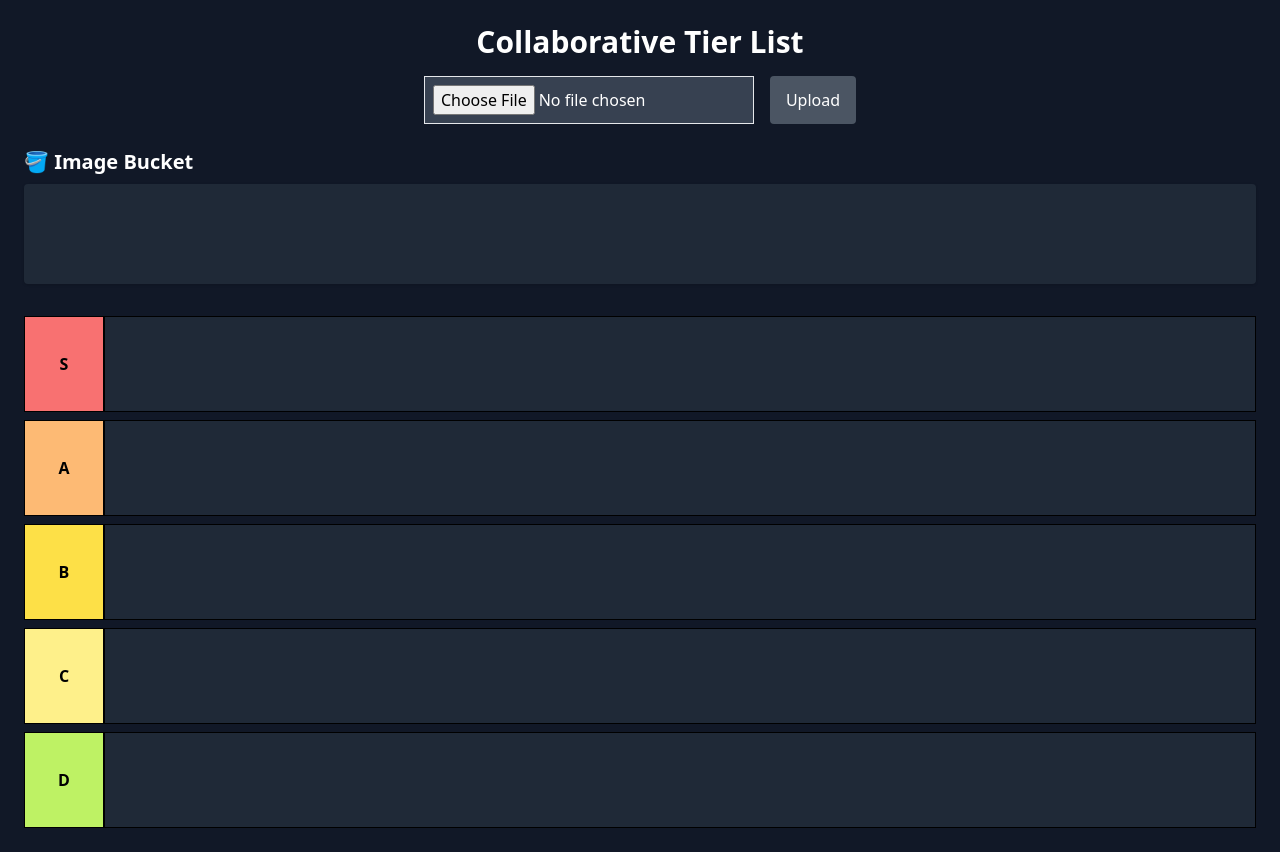
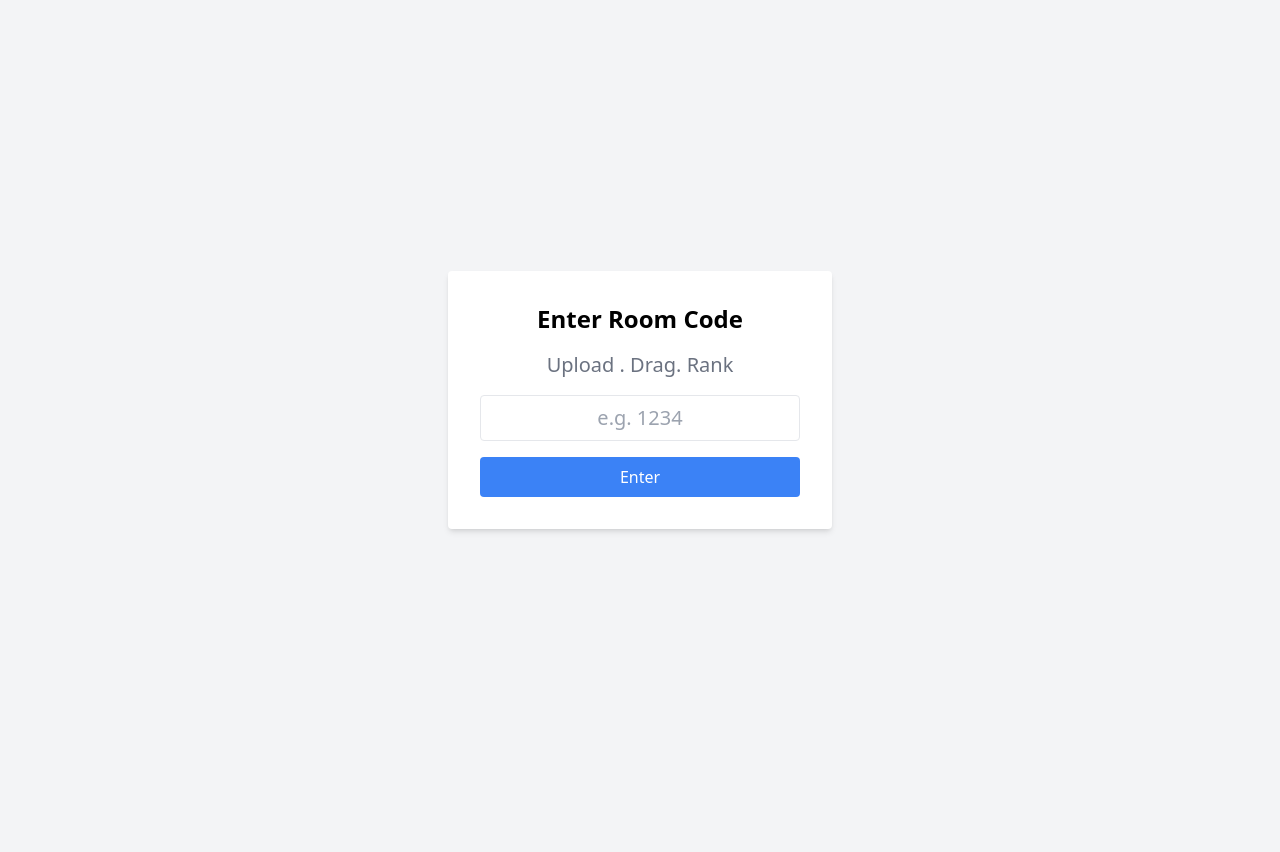
Before and after one commit to Samrridh/SnapRank, a Flask app: page / in a window 1280 px wide. After the commit the page ends 532 px from the top, so only its background shows below. Run offline with Flask 3, Linux system fonts and the light colour scheme; some libraries are stand-ins or nearby versions.

Commit message:
added rooms and multiple uploads at one time

```diff
--- a/app.py
+++ b/app.py
@@ -1,43 +1,69 @@
 from flask import Flask, render_template, request, redirect, url_for
-from flask_socketio import SocketIO, emit
 import os
 from werkzeug.utils import secure_filename
 
 app = Flask(__name__)
-app.config["SECRET_KEY"] = "secret!"
-socketio = SocketIO(app)
-
 UPLOAD_FOLDER = "static/uploads"
 app.config["UPLOAD_FOLDER"] = UPLOAD_FOLDER
 
+room_data = {}
 
-image_data = {}
+@app.route("/", methods=["GET", "POST"])
+def home():
+    if request.method == "POST":
+        code = request.form["room_code"]
+        if not code.isdigit() or len(code) != 4:
+            return render_template("join.html", error="Enter a 4-digit code.")
 
-@app.route("/")
-def index():
-    tiers = {"BUCKET": [], "S": [], "A": [], "B": [], "C": [], "D": []}
-    for img, tier in image_data.items():
+        if code not in room_data:
+            room_data[code] = {}
+            os.makedirs(os.path.join(UPLOAD_FOLDER, code), exist_ok=True)
+
+        return redirect(url_for("room", code=code))
+
+    return render_template("join.html")
+
+@app.route("/room/<code>")
+def room(code):
+    if code not in room_data:
+        return "Room not found", 404
+
+    # Categorize images
+    tiers = {tier: [] for tier in ["BUCKET", "S", "A", "B", "C", "D"]}
+    for img, tier in room_data[code].items():
         tiers[tier].append(img)
-    return render_template("index.html", tiers=tiers)
 
-@app.route("/upload", methods=["POST"])
-def upload():
-    file = request.files["image"]
-    if file:
+    return render_template("index.html", code=code, tiers=tiers)
+
+@app.route("/room/<code>/upload", methods=["POST"])
+def upload(code):
+    if code not in room_data:
+        return "Room not found", 404
+
+    files = request.files.getlist("image")
+    room_path = os.path.join(UPLOAD_FOLDER, code)
+
+    for file in files:
         filename = secure_filename(file.filename)
-        path = os.path.join(app.config["UPLOAD_FOLDER"], filename)
-        file.save(path)
-        image_data[filename] = "BUCKET"
-        emit("image_added", {"image": filename, "tier": "BUCKET"}, namespace='/', broadcast=True)
-    return redirect(url_for("index"))
+        save_path = os.path.join(room_path, filename)
+        file.save(save_path)
+        room_data[code][filename] = "BUCKET"
 
-@socketio.on("move_image")
-def handle_move_image(data):
+    return redirect(url_for("room", code=code))
+
+@app.route("/room/<code>/move", methods=["POST"])
+def move(code):
+    if code not in room_data:
+        return {"status": "error", "message": "Room not found"}, 404
+
+    data = request.json
     image = data["image"]
     to_tier = data["to"]
-    if image in image_data:
-        image_data[image] = to_tier
-        emit("update_image", {"image": image, "to": to_tier}, broadcast=True)
+
+    if image in room_data[code]:
+        room_data[code][image] = to_tier
+
+    return {"status": "success"}
 
 if __name__ == "__main__":
-    os.makedirs(UPLOAD_FOLDER, exist_ok=True)
+    app.run(debug=True, use_reloader=False)
--- a/static/main.js
+++ b/static/main.js
@@ -15,7 +15,7 @@ function drop(ev, toTier) {
     if (imgEl && targetContainer) {
         targetContainer.appendChild(imgEl);
 
-        fetch("/move", {
+        fetch(`/room/${roomCode}/move`, {
             method: "POST",
             headers: { "Content-Type": "application/json" },
             body: JSON.stringify({ image: imgName, to: toTier })
--- a/templates/index.html
+++ b/templates/index.html
@@ -1,26 +1,26 @@
 <!DOCTYPE html>
 <html lang="en">
 <head>
-  <meta charset="UTF-8">
-  <title>Collaborative Tier List</title>
+  <meta charset="UTF-8" />
+  <title>SnapRank - Make Tiers with Friends: {{ code }}</title>
   <script src="https://cdn.tailwindcss.com"></script>
-  <script src="https://cdn.socket.io/4.7.2/socket.io.min.js"></script>
 </head>
 <body class="bg-gray-900 p-6 text-white">
-  <h1 class="text-3xl font-bold text-center mb-4">Collaborative Tier List</h1>
+  <h1 class="text-3xl font-bold text-center mb-4">Room {{ code }}</h1>
+  <h4 class="text-xl  text-center mb-4">Upload photos and rank items with your friends</h4>
 
   <!-- Upload form -->
-  <form action="/upload" method="POST" enctype="multipart/form-data" class="flex justify-center gap-4 mb-6">
-    <input type="file" name="image" required class="border p-2 bg-gray-700 text-white">
-    <button class="bg-gray-600 text-white px-4 py-2 rounded hover:bg-gray-500">Upload</button>
+  <form action="/room/{{ code }}/upload" method="POST" enctype="multipart/form-data" class="flex justify-center gap-4 mb-6">
+    <input type="file" name="image" multiple required class="border p-2 text-black bg-white rounded">
+    <button class="bg-blue-500 text-white px-4 py-2 rounded">Upload Images</button>
   </form>
 
   <!-- Image Bucket -->
   <div class="mb-8">
     <h2 class="text-xl font-bold mb-2">🪣 Image Bucket</h2>
-    <div id="BUCKET" class="flex gap-2 flex-wrap bg-gray-800 p-4 rounded shadow min-h-[100px]" ondrop="drop(event, 'BUCKET')" ondragover="allowDrop(event)">
+    <div id="BUCKET" class="flex gap-2 flex-wrap bg-gray-700 p-4 rounded shadow min-h-[100px]" ondrop="drop(event, 'BUCKET')" ondragover="allowDrop(event)">
       {% for img in tiers['BUCKET'] %}
-        <img src="{{ url_for('static', filename='uploads/' ~ img) }}"
+        <img src="{{ url_for('static', filename='uploads/' ~ code ~ '/' ~ img) }}"
              draggable="true"
              data-img="{{ img }}"
              ondragstart="drag(event)"
@@ -37,7 +37,7 @@
         <div ondrop="drop(event, '{{ tier }}')" ondragover="allowDrop(event)" class="flex-1 bg-gray-800 p-2 flex flex-wrap gap-2 border border-black min-h-full">
           <div id="{{ tier }}" class="flex flex-wrap gap-2">
             {% for img in tiers[tier] %}
-            <img src="{{ url_for('static', filename='uploads/' ~ img) }}"
+              <img src="{{ url_for('static', filename='uploads/' ~ code ~ '/' ~ img) }}"
                    draggable="true"
                    data-img="{{ img }}"
                    ondragstart="drag(event)"
@@ -49,49 +49,10 @@
     {% endfor %}
   </div>
 
-  <!-- Scripts -->
+  <!-- JavaScript -->
   <script>
-    const socket = io();
-
-    function allowDrop(ev) {
-      ev.preventDefault();
-    }
-
-    function drag(ev) {
-      ev.dataTransfer.setData("text", ev.target.dataset.img);
-    }
-
-    function drop(ev, targetTier) {
-      ev.preventDefault();
-      const image = ev.dataTransfer.getData("text");
-      const imgElement = document.querySelector(`[data-img='${image}']`);
-      const targetDiv = document.querySelector(`#${targetTier}`);
-      if (imgElement && targetDiv) {
-        targetDiv.appendChild(imgElement);
-        socket.emit("move_image", { image: image, to: targetTier });
-      }
-    }
-
-    socket.on("update_image", (data) => {
-      const { image, to } = data;
-      const imgElement = document.querySelector(`[data-img='${image}']`);
-      const targetDiv = document.querySelector(`#${to}`);
-      if (imgElement && targetDiv && !targetDiv.contains(imgElement)) {
-        targetDiv.appendChild(imgElement);
-      }
-    });
-
-    socket.on("image_added", (data) => {
-      const { image, tier } = data;
-      const bucket = document.querySelector(`#${tier}`);
-      const img = document.createElement("img");
-      img.src = `/static/uploads/${image}`;
-      img.className = "w-24 h-24 object-cover border rounded";
-      img.setAttribute("draggable", "true");
-      img.setAttribute("data-img", image);
-      img.ondragstart = drag;
-      bucket.appendChild(img);
-    });
+    const roomCode = "{{ code }}";
   </script>
+  <script src="{{ url_for('static', filename='main.js') }}"></script>
 </body>
 </html>
--- /dev/null
+++ b/templates/join.html
@@ -0,0 +1,21 @@
+<!DOCTYPE html>
+<html lang="en">
+<head>
+  <meta charset="UTF-8">
+  <title>Join Tier Room</title>
+  <script src="https://cdn.tailwindcss.com"></script>
+</head>
+<body class="bg-gray-100 flex items-center justify-center min-h-screen">
+  <form method="POST" class="bg-white p-8 rounded shadow-md w-96 space-y-4">
+    <h1 class="text-2xl font-bold text-center">Enter Room Code</h1>
+    <h1 class="text-xl text-gray-500 text-center">Upload . Drag. Rank </h1>
+
+    {% if error %}
+    <p class="text-red-500 text-center">{{ error }}</p>
+    {% endif %}
+
+    <input name="room_code" maxlength="4" class="w-full p-2 border rounded text-center text-xl" placeholder="e.g. 1234" required pattern="\d{4}">
+    <button class="bg-blue-500 text-white w-full py-2 rounded hover:bg-blue-600">Enter</button>
+  </form>
+</body>
+</html>
```
Lines whose indentation alone changed are shown as unchanged.
